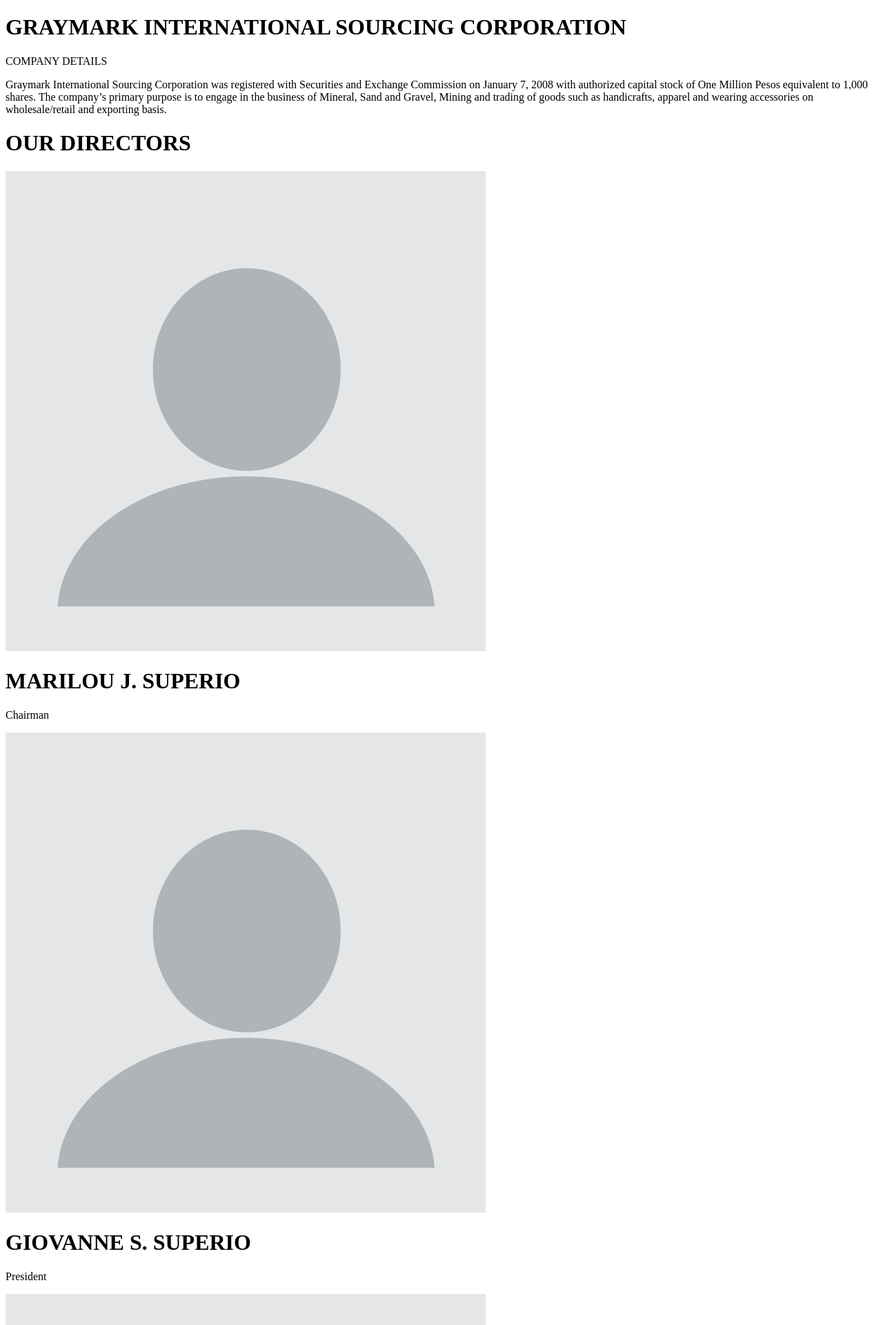
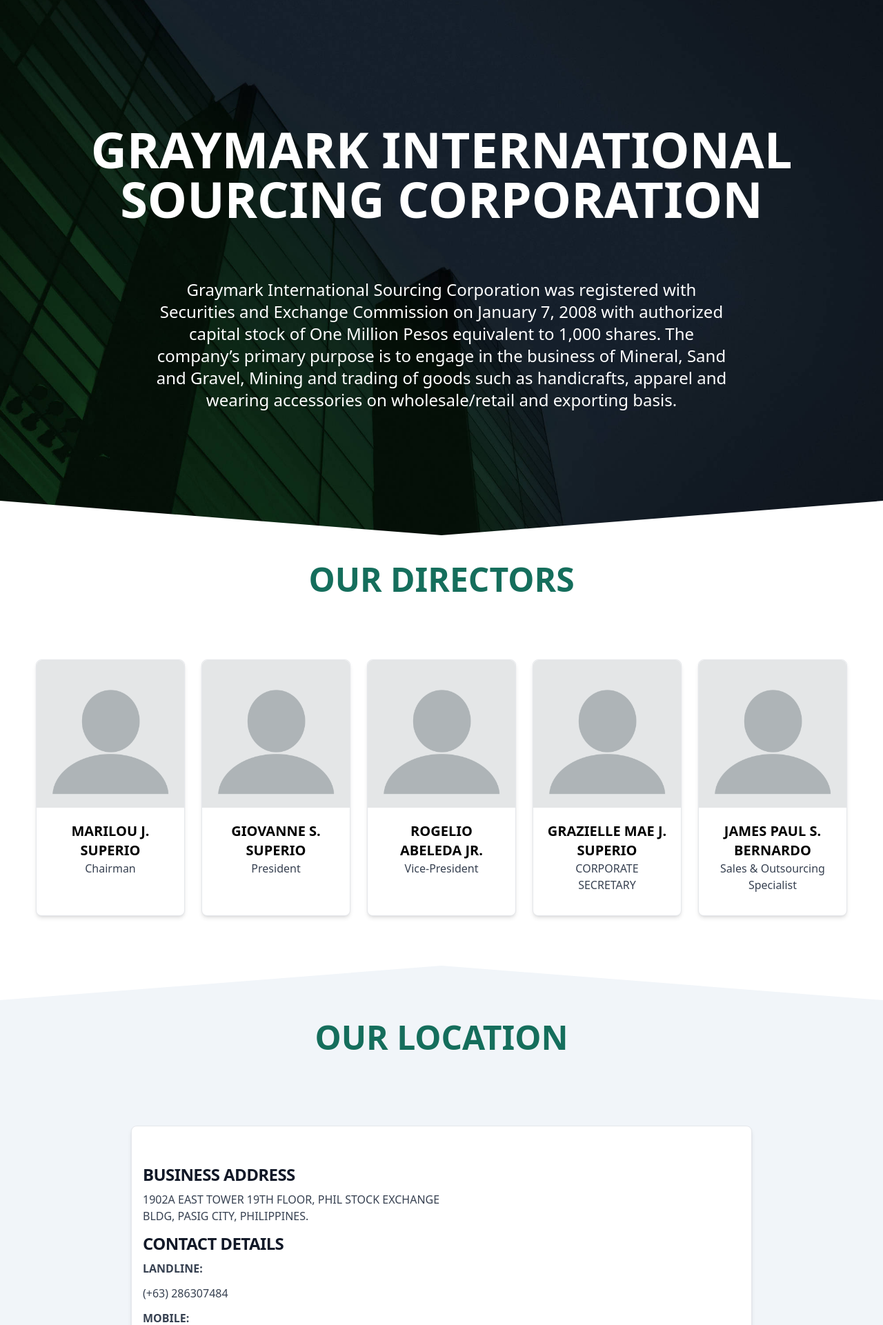
Before and after one commit to brucgt/graymark, a PHP site: page /about in a window 1280 px wide. Shown: the top 1921 px of the page at 69% size. Run offline with PHP 8.4, Linux system fonts and the light colour scheme; a map, chart or similar area stays blank; style sheets or scripts are compiled from the project's sources; some libraries are stand-ins or nearby versions.

Commit message:
in-progress

```diff
--- a/app/Controllers/MainController.php
+++ b/app/Controllers/MainController.php
@@ -23,4 +23,9 @@ class MainController
     {
         view('pages/about');
     }
+
+    public static function client()
+    {
+        view('pages/clients');
+    }
 }
--- a/routes.php
+++ b/routes.php
@@ -6,5 +6,6 @@ return [
     '/' => fn() => MainController::home(),
     '/products' => fn() => MainController::products(),
     '/products/agriculture' => fn() => MainController::agriculture(),
-    '/about' => fn() => MainController::about()
+    '/about' => fn() => MainController::about(),
+    '/client' => fn() => MainController::client()
 ];
--- a/src/tailwind.scss
+++ b/src/tailwind.scss
@@ -2,24 +2,31 @@
 .product-card {
     @apply mx-8 my-4 bg-center bg-no-repeat transition-all duration-300 bg-[length:auto_110%] hover:bg-[length:auto_100%];
 }
+
 .product-card:hover .card-info h5 {
     @apply text-[2.5rem];
 }
+
 .product-card:hover .card-info p {
     @apply text-[1.75rem];
 }
+
 .product-card.bg-43-portrait {
     @apply sm:bg-[length:110%_auto] sm:hover:bg-[length:100%_auto];
 }
+
 .product-card.bg-43-landscape {
     @apply md:bg-[length:110%_auto] md:hover:bg-[length:100%_auto];
 }
+
 .product-card.bg-169-landscape {
     @apply lg:bg-[length:110%_auto] lg:hover:bg-[length:100%_auto];
 }
-.product-card > div {
+
+.product-card>div {
     @apply block relative min-h-[60vh] bg-black bg-opacity-50;
 }
+
 /*
 .product-banner .banner-info {
     @apply flex flex-col items-center absolute left-1/2 top-1/2 translate-x-[-50%] translate-y-[-50%] text-white transition-all
@@ -39,77 +46,90 @@
 .product-list-all {
     @apply p-4;
 }
+
 .product-list-all .row {
     @apply flex flex-wrap justify-center md:mb-6;
 }
+
 .product-list-all .subrow {
     @apply flex flex-wrap justify-center;
 }
-.product-list-all .products > div:first-of-type .column {
+
+.product-list-all .products>div:first-of-type .column {
     @apply w-full md:w-1/3;
 }
-.product-list-all .products > div:last-of-type > .column {
+
+.product-list-all .products>div:last-of-type>.column {
     @apply w-full;
 }
-.product-list-all .products > div:last-of-type .subrow .column {
+
+.product-list-all .products>div:last-of-type .subrow .column {
     @apply w-full md:w-1/3;
 }
-.product-list-all > h5 {
+
+.product-list-all>h5 {
     @apply p-6 text-center text-3xl font-bold tracking-tight uppercase;
 }
+
 .product-list-all .row h5 {
     @apply mt-4 mb-2 text-xl font-semibold tracking-tight uppercase;
 }
+
 .product-list-all .row h6 {
     @apply mt-4 mb-2 text-lg font-medium tracking-tight uppercase;
 }
+
 .product-list-all li {
     @apply text-lg;
 }
 
 /* Product Header Navigation */
 .product-nav .nav-item {
-    @apply relative p-4 w-full
-        sm:w-1/2 lg:w-1/3 xl:w-1/4;
+    @apply relative p-4 w-full sm:w-1/2 lg:w-1/3 xl:w-1/4;
 }
+
 .product-nav .nav-link {
     @apply block w-full rounded-lg border border-gray-200 shadow-md;
 }
+
 .product-nav .nav-info {
     @apply p-6 w-full h-full bg-black bg-opacity-0 hover:bg-opacity-50 rounded-lg transition-all duration-500;
 }
+
 .product-nav .nav-info h5 {
     @apply mb-2 text-2xl font-bold tracking-tight text-gray-900;
 }
+
 .product-nav .nav-info p {
     @apply hidden font-normal text-gray-700 md:block;
+}
 
 /* About Us */
-.about-primary-title{
-    @apply flex justify-center content-center p-10 text-7xl font-bold text-center;
+.about-primary-title {
+    @apply flex justify-center content-center pb-20 pt-[180px] text-7xl font-bold text-center ;
 }
 
-.about-secondary-title{
-    @apply text-5xl font-bold text-center p-10;
+.about-secondary-title {
+    @apply text-5xl font-bold text-center p-10 text-secondary-dark;
 }
 
-.about-content{
+.about-content {
     @apply text-2xl font-normal text-center;
 }
 
-.about-primary-card{
-    @apply w-[18%] bg-white rounded-lg border border-gray-200 shadow-md dark:bg-gray-800 m-3;
+.about-primary-card {
+    @apply w-[18%] bg-white rounded-lg border border-gray-200 shadow-md m-3;
 }
 
-.about-secondary-card{
+.about-secondary-card {
     @apply block m-5 my-3 p-6 w-96 bg-white rounded-lg border border-gray-200 shadow-md;
 }
 
-.about-card-title{
+.about-card-title {
     @apply mb-2 text-3xl font-bold tracking-tight text-gray-900;
 }
 
-.about-card-content{
+.about-card-content {
     @apply font-normal text-gray-700;
 }
 
@@ -120,6 +140,6 @@
 :root {
     --primary-green: #156E5C;
     --primary-gray: #F8F9FB;
-    --agriculture-primary: ;
-    --agriculture-accent: ;
+    --agriculture-primary: #000;
+    --agriculture-accent: #;
 }
--- a/templates/pages/about.php
+++ b/templates/pages/about.php
@@ -24,24 +24,33 @@
     .gmap_iframe {
         height: 500px !important;
     }
+
+    .top-dev {
+        clip-path: polygon(0 0, 100% 0, 100% calc(100% - 50px), 50% 100%, 0 calc(100% - 50px));
+    }
+
+    .bottom-dev {
+        clip-path: polygon(0 50px, 50% 0, 100% 50px, 100% 100%, 0 100%);
+        margin-top: -40px;
+    }
 </style>
 
 <body>
+    <div style="background-image:url(<?= url('assets/img/others/bg-com.jpg') ?>);" class="bg-cover bg-center bg-norepeat top-dev">
+        <div class="about-primary-title text-white">
+            <h1>GRAYMARK INTERNATIONAL SOURCING CORPORATION</h1>
+        </div>
 
-    <div class="about-primary-title">
-        <h1>GRAYMARK INTERNATIONAL SOURCING CORPORATION</h1>
-    </div>
-
-    <div class="flex flex-col m-auto w-8/12">
-        <p class="about-secondary-title">COMPANY DETAILS</p>
-        <p class="about-content">Graymark International Sourcing Corporation was registered with Securities and Exchange Commission on January 7, 2008 with authorized capital stock of One Million Pesos equivalent to 1,000 shares. The company’s primary purpose is to engage in the business of Mineral, Sand and Gravel, Mining and trading of goods such as handicrafts, apparel and wearing accessories on wholesale/retail and exporting basis.</p>
+        <div class="flex flex-col m-auto pb-[180px] w-8/12 text-white">
+            <p class="about-content">Graymark International Sourcing Corporation was registered with Securities and Exchange Commission on January 7, 2008 with authorized capital stock of One Million Pesos equivalent to 1,000 shares. The company’s primary purpose is to engage in the business of Mineral, Sand and Gravel, Mining and trading of goods such as handicrafts, apparel and wearing accessories on wholesale/retail and exporting basis.</p>
+        </div>
     </div>
 
     <div class="flex justify-center content-center m-auto">
         <h1 class="about-secondary-title">OUR DIRECTORS</h1>
     </div>
 
-    <div class="flex flex-row justify-center content-center m-auto">
+    <div class="flex flex-row justify-center content-center m-auto p-10">
 
         <div class="about-primary-card">
             <img class="rounded-t-lg" src="<?= url("assets\img\others\profile.png") ?>" alt="">
@@ -85,142 +94,27 @@
 
     </div>
 
-    <div class="flex flex-col text-center">
-        <h1 class="text-5xl font-bold p-10">OUR VALUED CLIENTS</h1>
-        <div class="text-2xl font-normal">
-            <ol>
-                <li>FOREMOST FOODS INTERNATIONAL INC.</li>
-                <li>INTERNATIONAL INTIMATES</li>
-                <li>NORTHLAND CLOTHING PTY LTD.</li>
-                <li>THE LITTLE IMPORT COMPANY</li>
-                <li>EL CORTE INGLES, S.A.</li>
-                <li>STAR CHILDREN'S DRESS CO., INC.</li>
-                <li>PANACEA PRODUCT CORPORATION</li>
-            </ol>
-        </div>
-    </div>
-
-    <div class="flex justify-center content-center m-auto">
-        <h1 class="about-secondary-title">ASSOCIATED PARTNERS AND MEMBERS</h1>
-    </div>
-
-    <div class="flex flex-wrap justify-center content-center">
-        <div class="about-secondary-card ">
-            <h5 class="about-card-title">AAA Garments & Textile Mfg Inc.</h5>
-            <p class="about-card-content ">Supplier</p>
-            <p class="about-card-content ">ADDRESS: Warehouse No.3, Republic Tube Compound, Km 16, Pamplona, Las Piñas City.</p>
-            <p class="about-card-content ">TEL. : 632-8751487 / 632-873041</p>
+    <div class="bg-slate-100 p-10 bottom-dev mt-5">
+        <div class="about-secondary-title">
+            <h1>OUR LOCATION</h1>
         </div>
 
-        <div class="about-secondary-card">
-            <h5 class="about-card-title">SYON, Inc.</h5>
-            <p class="about-card-content ">Supplier</p>
-            <p class="about-card-content ">ADDRESS: Lot 1 E. Maguyam Road, Maguyam, Silang Cavite.</p>
-            <p class="about-card-content ">TEL. : 632-529-8350</p>
-        </div>
-
-        <div class="about-secondary-card">
-            <h5 class="about-card-title">H & S Corporation</h5>
-            <p class="about-card-content ">ADDRESS: Building No. 2056 Corregidor Highway Ilanin Forest, East District Subic Bay Freeport Zone, Philippines</p>
-        </div>
-
-        <div class="about-secondary-card">
-            <h5 class="about-card-title">SHAN Craft Corporation</h5>
-            <p class="about-card-content ">Supplier</p>
-            <p class="about-card-content ">ADDRESS: Purok 4, Brgy Cubacub, Mandaue City, Cebu. </p>
-        </div>
-
-        <div class="about-secondary-card">
-            <h5 class="about-card-title">CEBU Asia Trade Center Mfg. Inc.</h5>
-            <p class="about-card-content ">Supplier</p>
-            <p class="about-card-content ">PO 43 H. Abellana Street, Basak, Mandaue City, Cebu, Philippines.</p>
-        </div>
-
-        <div class="about-secondary-card">
-            <h5 class="about-card-title">SGS Philippines, QC/Technician</h5>
-            <p class="about-card-content ">Partner</p>
-            <p class="about-card-content ">ADDRESS: 2nd Floor, Alegria Building, 229 Chino Roces Avenue, Makati City.</p>
-            <p class="about-card-content ">TEL. : 632-784-9400</p>
-        </div>
-
-        <div class="about-secondary-card">
-            <h5 class="about-card-title">Intertek Testing Services Philippines, Inc., QC/Technical</h5>
-            <p class="about-card-content ">Partner</p>
-            <p class="about-card-content ">ADDRESS: 2307 Don Chino Roces Ave., Ext. Brgy Magallanes, Makati City, Philippines, 1231.</p>
-            <p class="about-card-content ">TEL. : 632-819-5841/47</p>
-            <p class="about-card-content ">FAX. : 632-893-833</p>
-        </div>
-
-        <div class="about-secondary-card">
-            <h5 class="about-card-title">American President Line</h5>
-            <p class="about-card-content ">Supplier</p>
-            <p class="about-card-content ">ADDRESS: 9th Floor , North Quadrant One E-Com Center Harbor Drive, Mall of Asia Complex, Pasay City.</p>
-            <p class="about-card-content ">TEL. : 632-479-5000</p>
-        </div>
-
-        <div class="about-secondary-card">
-            <h5 class="about-card-title">Associated Freight Consolidation, Inc.</h5>
-            <p class="about-card-content ">Logistic Partner</p>
-            <p class="about-card-content ">ADDRESS: Kaingin Road, Multinational Avenue, Sto. Nino Parañaque City.</p>
-            <p class="about-card-content ">TEL. : 632-822-1027 / 632-822-102</p>
-        </div>
-
-        <div class="about-secondary-card">
-            <h5 class="about-card-title">Eagle Express Lines, Inc.</h5>
-            <p class="about-card-content ">ADDRESS: Bldg. A, Cargo Village Complex, NAIA Avenue, Parañaque, 1701 Metro Manila</p>
-            <p class="about-card-content ">TEL. : (632) 7900 4900</p>
-        </div>
-
-        <div class="about-secondary-card">
-            <h5 class="about-card-title">PNB (Philippine National Bank)</h5>
-            <p class="about-card-content ">Banking Partner</p>
-            <p class="about-card-content ">ADDRESS: Morayta Branch, Nicanor Reyes Street, Sampaloc, Manila.</p>
-            <p class="about-card-content ">TEL. : 632-733-3511 / 632-735457</p>
-        </div>
-
-        <div class="about-secondary-card">
-            <h5 class="about-card-title">Union Bank of the Philippines</h5>
-            <p class="about-card-content ">Banking Partner</p>
-            <p class="about-card-content ">ADDRESS: Tektite Branch, PSE Building, Ortigas Center, Pasig City.</p>
-            <p class="about-card-content ">TEL. : 632-6373279 to 80</p>
-        </div>
-
-        <div class="about-secondary-card">
-            <h5 class="about-card-title">BDO(Banco De Oro Unibank)</h5>
-            <p class="about-card-content ">Banking Partner</p>
-            <p class="about-card-content ">ADDRESS: Pasig-Meralco Brand, Ground Floor, One Corporate Centre, Julia A Vargas Corner Meralco Avenue, Ortigas Center, Pasig City.</p>
-            <p class="about-card-content ">TEL. : 632-4708021 / 632-4709780</p>
-            <p class="about-card-content ">FAX. : 632-6384864</p>
-        </div>
-
-        <div class="about-secondary-card">
-            <h5 class="about-card-title">UCPB (United Coconut Planters Bank)</h5>
-            <p class="about-card-content ">Banking Partner</p>
-            <p class="about-card-content ">ADDRESS: Tektite Branch, Ground Floor, PSE Building – West Tower, Exchange Road, Ortigas Center, Pasig City.</p>
-            <p class="about-card-content ">TEL. : 632-6386756 to 80</p>
-        </div>
-    </div>
-    <div class="flex justify-center content-center m-auto text-5xl font-bold my-10">
-        <h1>OUR LOCATION AND FACILITIES</h1>
-    </div>
-    <div class="flex flex-row justify-center content-center m-auto my-12">
-        <div class="flex flex-col mr-5">
-            <h1 class="text-3xl font-bold">BUSINESS ADDRESS</h1>
-            <p class="p-5 text-xl">1902A EAST TOWER 19TH FLOOR, PHIL STOCK EXCHANGE BLDG, <br>PASIG CITY, PHILIPPINES.</p>
-            <h1 class="text-3xl font-bold pb-5">CONTACT DETAILS</h1>
-            <h3 class="font-bold text-2xl">LANDLINE:</h3>
-            <p class="p-5 text-xl">(+63) 286307484</p>
-            <h3 class="font-bold text-2xl">MOBILE:</h3>
-            <p class="p-5 text-xl">(+63) 97-778-6426</p>
-            <h3 class="font-bold text-2xl">E-MAIL ADDRESSES:</h3>
-            <div class="p-5 text-xl">
-                <p>malou.superio@graymark.com.ph</p>
-                <p>girlie.espiritu@graymark.com.ph</p>
+        <div class="flex flex-col items-center justify-center m-auto my-16 bg-white rounded-lg border shadow-md w-full overflow-hidden md:flex-row md:w-3/4">
+            <div class="flex flex-col justify-between p-4 leading-normal mr-10 text-primary-green">
+                <h5 class="mb-2 text-2xl font-bold tracking-tight text-gray-900">BUSINESS ADDRESS</h5>
+                <p class="mb-3 font-normal text-gray-700">1902A EAST TOWER 19TH FLOOR, PHIL STOCK EXCHANGE BLDG, PASIG CITY, PHILIPPINES.</p>
+                <h5 class="mb-2 text-2xl font-bold tracking-tight text-gray-900">CONTACT DETAILS</h5>
+                <p class="mb-3 font-bold text-gray-700">LANDLINE:</p>
+                <p class="mb-3 font-normal text-gray-700">(+63) 286307484</p>
+                <p class="mb-3 font-bold text-gray-700">MOBILE:</p>
+                <p class="mb-3 font-normal text-gray-700">(+63) 97-778-6426</p>
+                <p class="mb-3 font-bold text-gray-700">E-MAIL ADDRESSES:</p>
+                <p class="mb-3 font-normal text-gray-700">malou.superio@graymark.com.ph</p>
+                <p class="mb-3 font-normal text-gray-700">girlie.espiritu@graymark.com.ph</p>
             </div>
-        </div>
-
-        <div class="mapouter">
-            <div class="gmap_canvas"><iframe class="gmap_iframe" width="100%" frameborder="0" scrolling="no" marginheight="0" marginwidth="0" src="https://maps.google.com/maps?width=600&amp;height=600&amp;hl=en&amp;q=PHIL STOCK EXCHANGE BLDG, PASIG CITY, PHILIPPINES.&amp;t=&amp;z=15&amp;ie=UTF8&amp;iwloc=B&amp;output=embed"></iframe><a href="https://embedmapgenerator.com/">embed google maps in website</a></div>
+            <div class="mapouter right-0">
+                <div class="gmap_canvas"><iframe class="gmap_iframe" width="100%" frameborder="0" scrolling="no" marginheight="0" marginwidth="0" src="https://maps.google.com/maps?width=600&amp;height=600&amp;hl=en&amp;q=PHIL STOCK EXCHANGE BLDG, PASIG CITY, PHILIPPINES.&amp;t=&amp;z=15&amp;ie=UTF8&amp;iwloc=B&amp;output=embed"></iframe><a href="https://embedmapgenerator.com/">embed google maps in website</a></div>
+            </div>
         </div>
     </div>
 
```
Also changed, not shown: tailwind.config.js (+6 -1 lines), templates/pages/clients.php (added, +131 -0 lines), assets/img/bg-client.jpg (added), assets/img/bg-wh.jpg (added), assets/img/others/bg-com.jpg (renamed from assets/img/others/company-profile-landscape-2000x1414.jpg), assets/img/others/bg-wh-dark.png (added).
